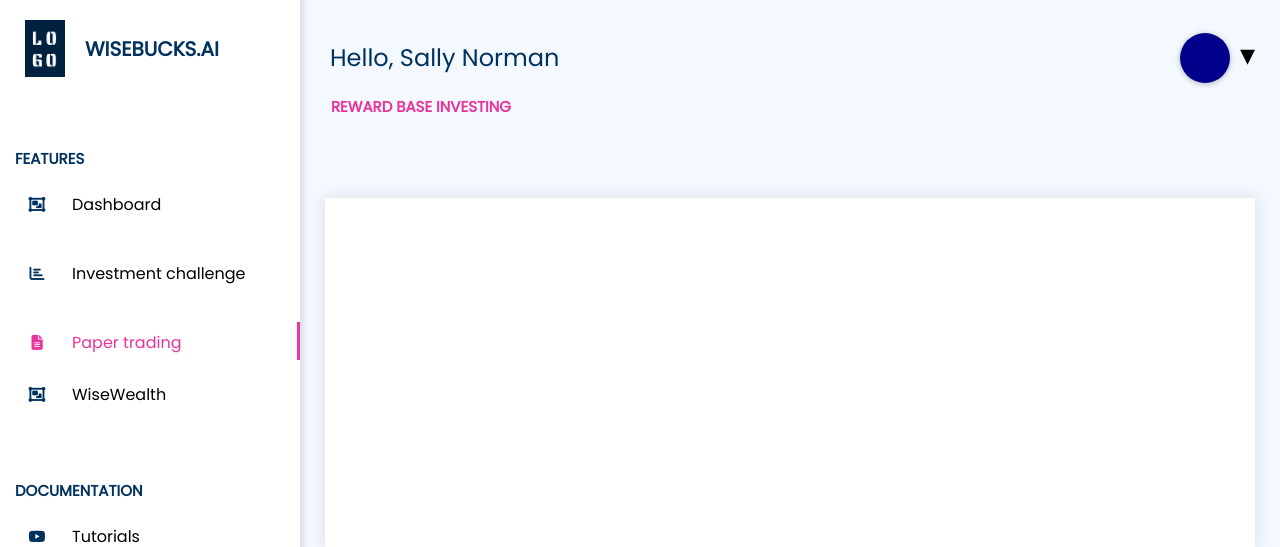
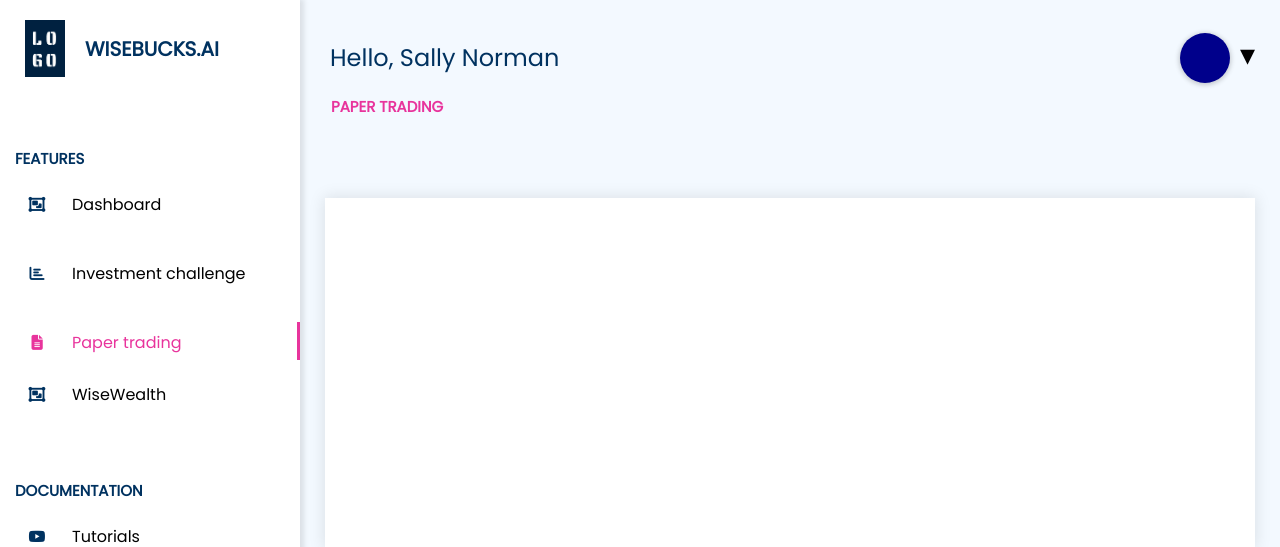
Before and after one commit to disha101003/wisebucks.ai, a Flask app: template templates/reward.html in a window 1280 px wide. Shown: the top 547 px of the page. Run offline with Flask 3, Linux system fonts and the light colour scheme; the template is opened without the code that fills it, so the values that code supplies are empty.

Commit message:
Update reward.html

```diff
--- a/templates/reward.html
+++ b/templates/reward.html
@@ -65,7 +65,7 @@
         <span style="font-size: 30px; padding-left: 10px;">▾</span>
       </div>
     </section>
-    <h2 class="top-dash">REWARD BASE INVESTING</h2>
+    <h2 class="top-dash">PAPER TRADING</h2>
 
     <section id="grid-container">
       <div class="grid-item one"></div>
```
